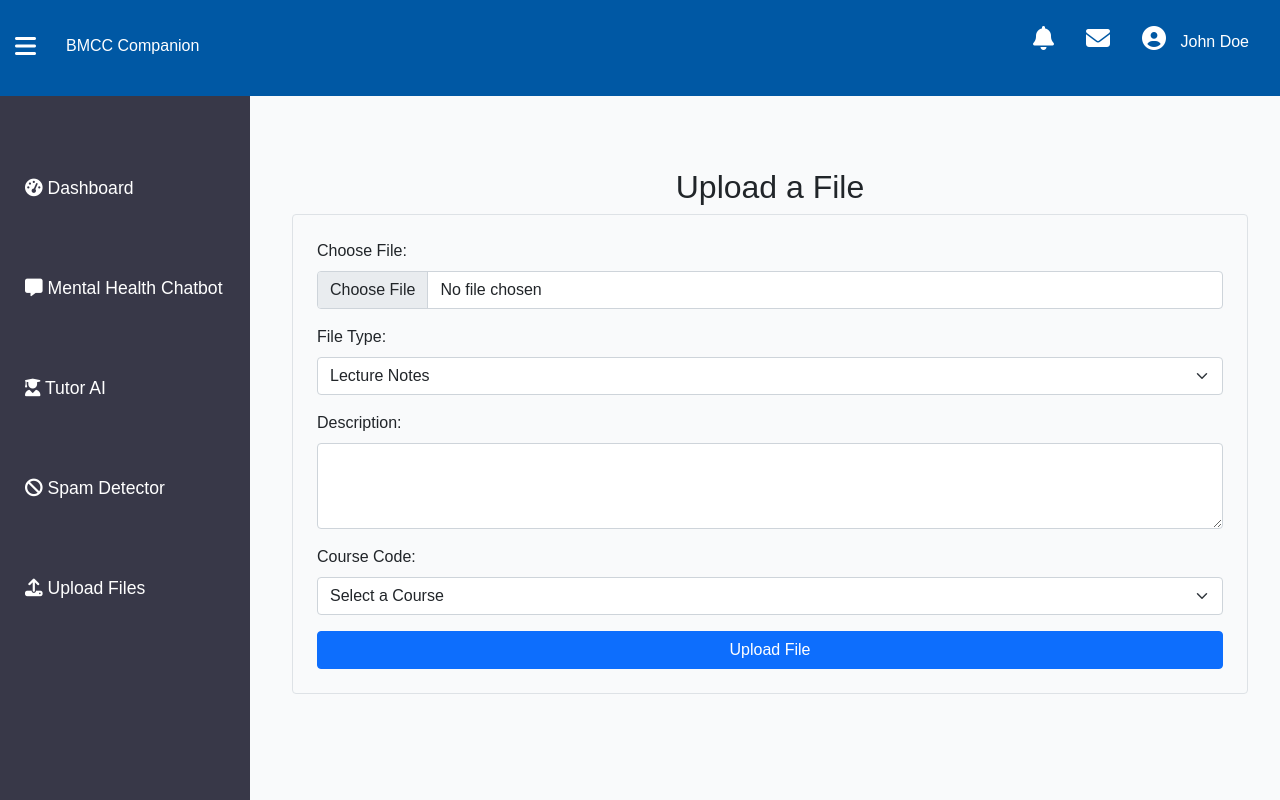
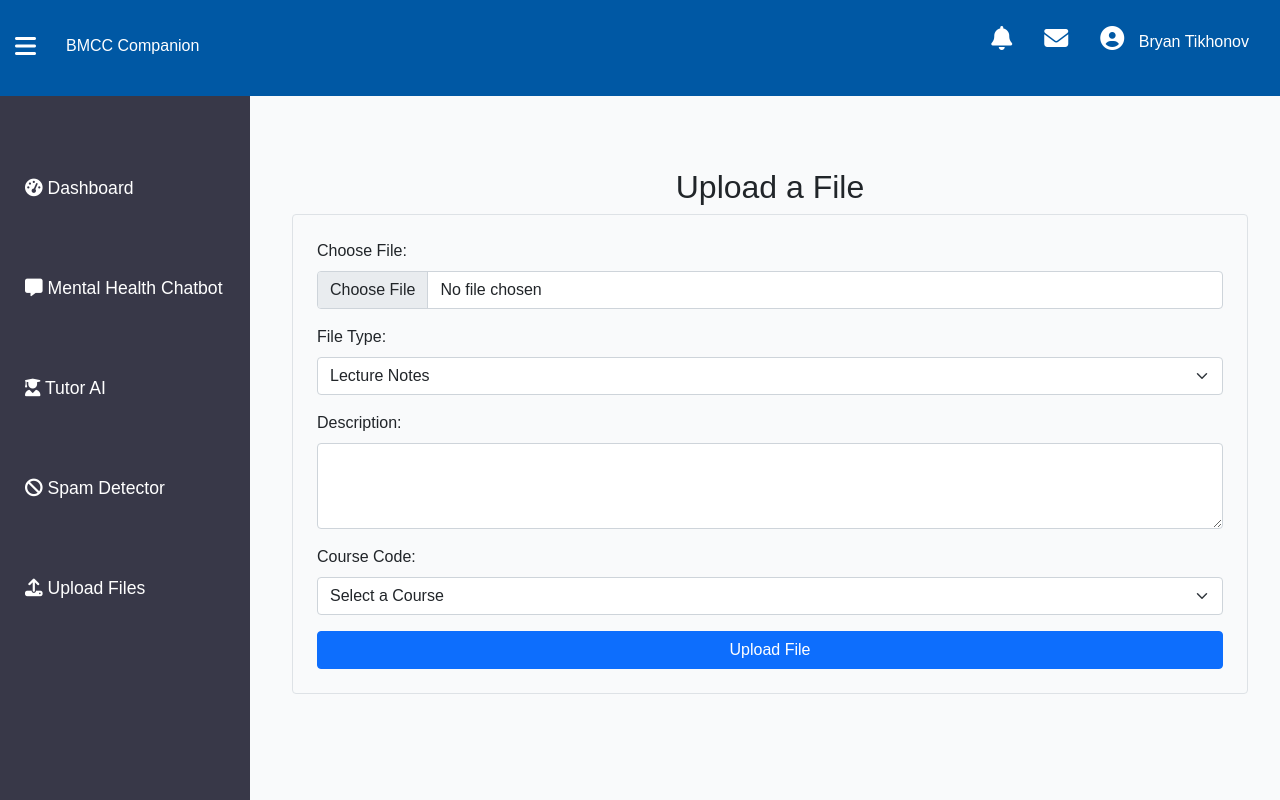
Before and after one commit to TraseRRR98/BMCC_Companion_app, a PHP site: page /uploader.php in a window 1280 px wide. Run offline with PHP 8.4, Linux system fonts and the light colour scheme; data comes from the database, SQL or seed files in the repository; some libraries are stand-ins or nearby versions.

Commit message:
Update logged-in user name in uploader.php

```diff
--- a/files/uploader.php
+++ b/files/uploader.php
@@ -247,7 +247,7 @@ $connection->close();
         }
 
         // Example: Replace "Guest" with the actual user's name
-        const loggedInUserName = "John Doe"; // Replace this with backend data
+        const loggedInUserName = "Bryan Tikhonov"; // Replace this with backend data
         updateUserName(loggedInUserName);
     </script>
 </body>
```
